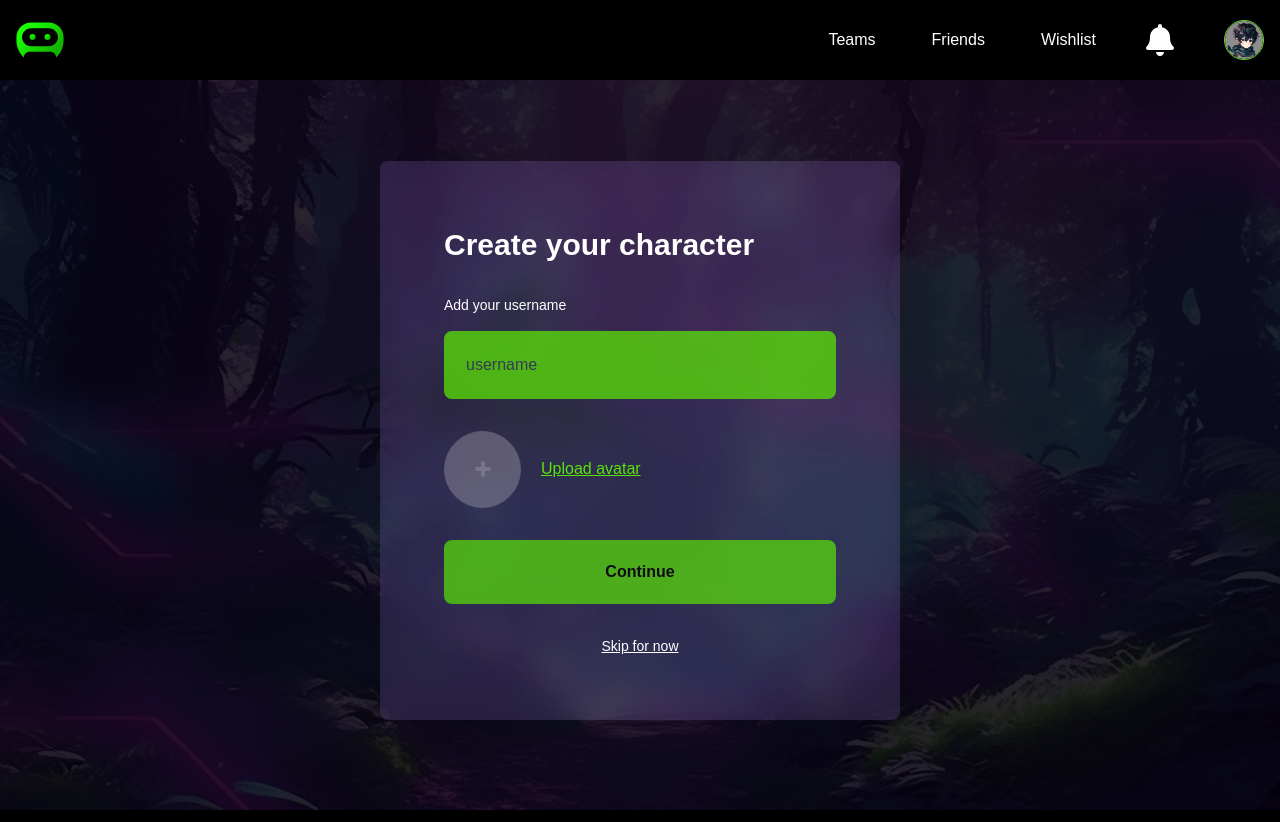
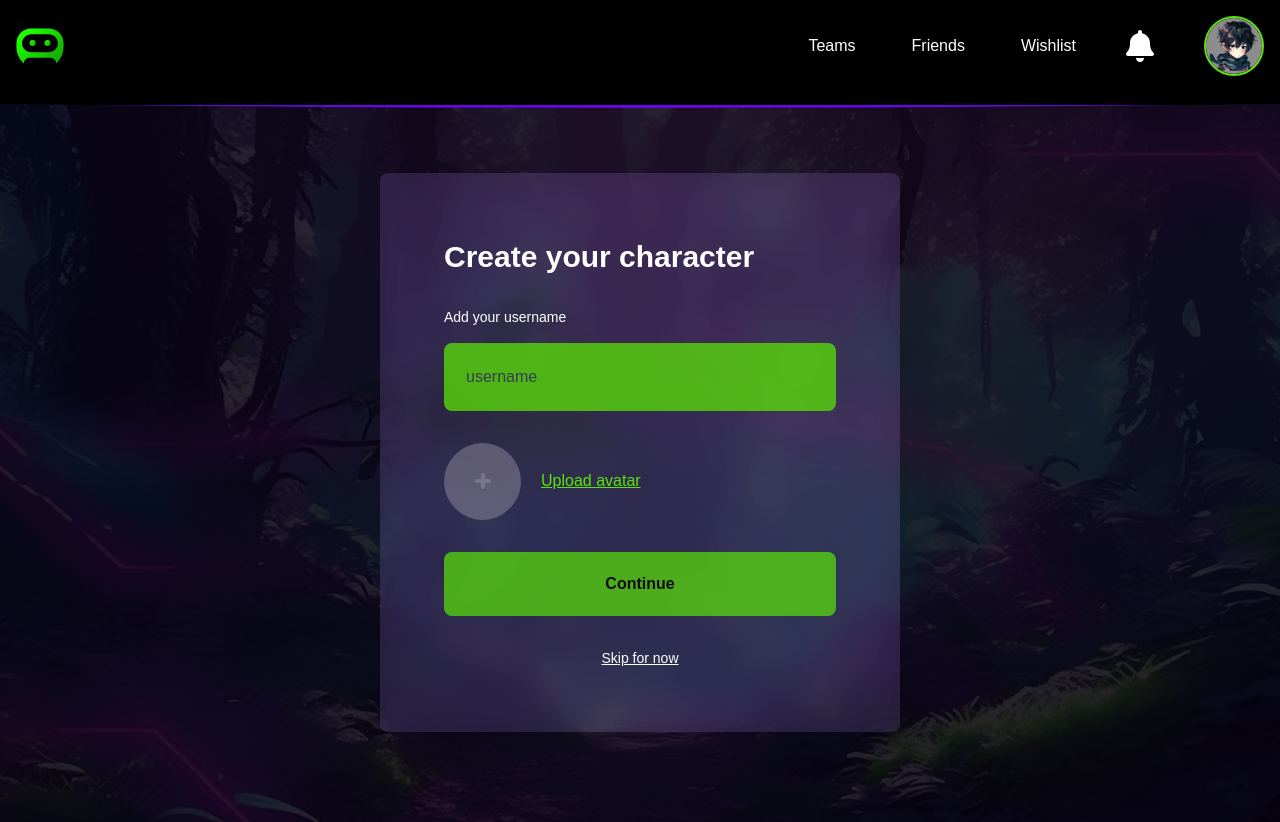
Before and after one commit to Visual-Riot/plaeen, a Next.js app: page /create-avatar in a window 1280 px wide. Built offline with nearby package versions, Linux system fonts and the light colour scheme; a web font is replaced by a local one.

Commit message:
add purple ellipse to the navbar

```diff
--- a/src/components/layout/Navbar.tsx
+++ b/src/components/layout/Navbar.tsx
@@ -55,8 +55,35 @@ const Navbar: FC<NavbarProps> = ({ avatar }) => {
     };
   }, [isDropdownOpen]);
 
+  // Styles for the main nav container (including the ellipse)
+  const navContainerStyles = {
+    position: 'relative' as 'relative',
+    zIndex: 50,
+  };
+
+  // Styles for the navbar
+  const navStyles = {
+    backgroundColor: 'black',
+    padding: '1rem',
+  };
+
+  // Styles for the ellipse element below the navbar
+  const ellipseStyles = {
+    position: 'absolute' as 'absolute',
+    left: 0,
+    right: 0,
+    bottom: '-1rem', // Adjust this value as needed to position the ellipse correctly below the navbar
+    height: '2rem',
+    backgroundColor: 'black',
+    clipPath: 'ellipse(100% 100% at 50% 0%)', // Flip the curve to the top
+    borderBottom: '3px solid #6606E3', // Purple border on the curved side at the top
+    overflow: 'hidden', // Ensure that the content inside does not overflow
+  };
+
+
   return (
-    <nav className="bg-black p-4 relative z-50">
+    <div style={navContainerStyles}>
+      <nav style={navStyles}>
         <div className="container mx-auto flex justify-between items-center">
           {/* Logo */}
           <Link href="/" passHref>
@@ -86,17 +113,17 @@ const Navbar: FC<NavbarProps> = ({ avatar }) => {
                   <Image
                     src={userAvatar}
                     alt="User Avatar"
-                  width={40}
-                  height={40}
-                  className="rounded-full border border-neonGreen cursor-pointer"
+                    width={60}
+                    height={60}
+                    className="rounded-full border-2 border-neonGreen cursor-pointer"
                   />
                 ) : (
                   <Image
                     src="/icons/avatar-default.jpg"
                     alt="Default Avatar"
-                  width={40}
-                  height={40}
-                  className="rounded-full border border-neonGreen cursor-pointer"
+                    width={60}
+                    height={60}
+                    className="rounded-full border-2 border-neonGreen cursor-pointer"
                   />
                 )}
               </button>
@@ -156,7 +183,7 @@ const Navbar: FC<NavbarProps> = ({ avatar }) => {
                             alt="User Avatar"
                             width={32}
                             height={32}
-                    className="rounded-full border border-neonGreen cursor-pointer"
+                            className="rounded-full border-2 border-neonGreen cursor-pointer"
                         />
                         ) : (
                         <Image
@@ -164,7 +191,7 @@ const Navbar: FC<NavbarProps> = ({ avatar }) => {
                             alt="Default Avatar"
                             width={32}
                             height={32}
-                    className="rounded-full border border-neonGreen cursor-pointer"
+                            className="rounded-full border-2 border-neonGreen cursor-pointer"
                         />
                         )}
                     </button>
@@ -199,6 +226,9 @@ const Navbar: FC<NavbarProps> = ({ avatar }) => {
             )}
         </div>
       </nav>
+      {/* Ellipse Element */}
+      <div style={ellipseStyles}></div>
+    </div>
   );
 };
 
```
Lines whose indentation alone changed are shown as unchanged.
